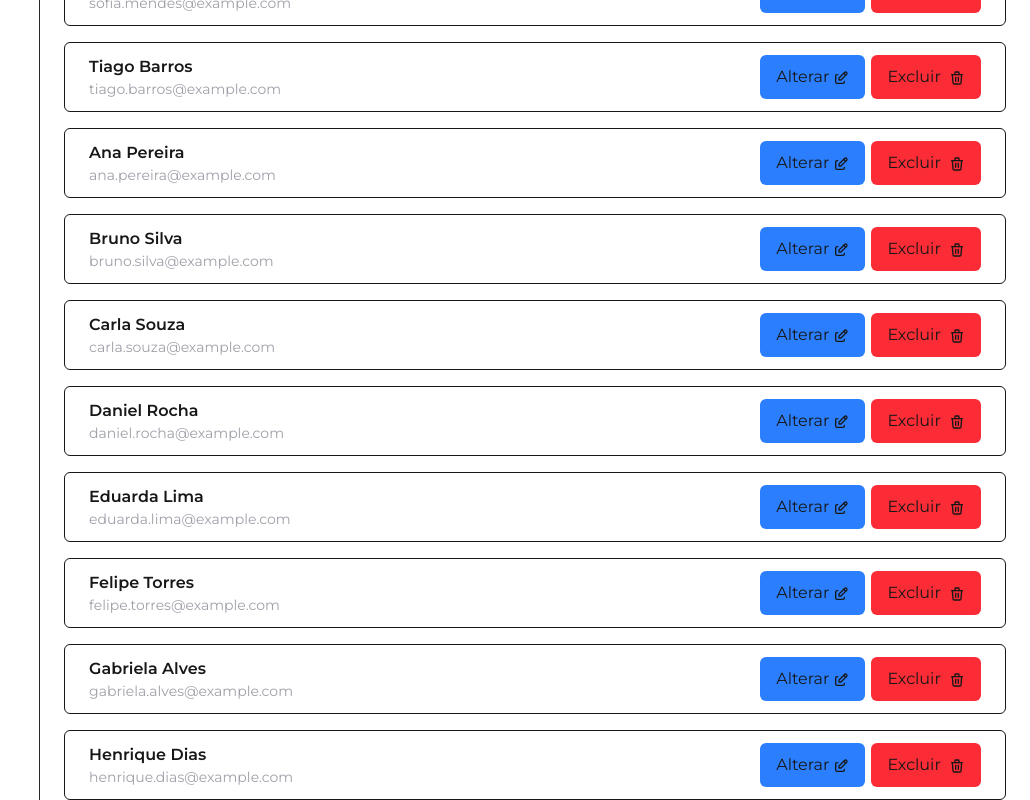
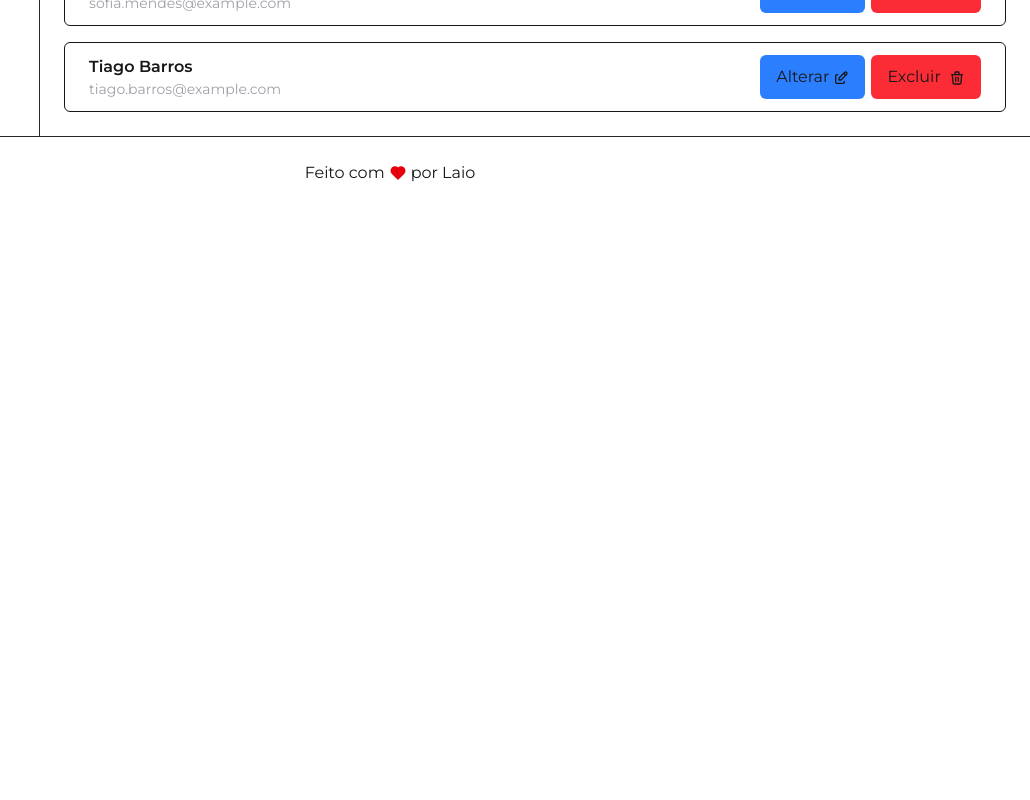
Before and after one commit to LaioGabriel/Estudando-React-e-NEXT, a Next.js app: page /crud in a window 1280 px wide. Shown: the part 1760-2560 px from the top of the page, without its empty margins (250-1280 px from the left). After the commit the page ends 1969 px from the top, so only its background shows below. Built offline with nearby package versions, Linux system fonts and the light colour scheme.

Commit message:
Refatora CadastroUsuario e ListaUsuarios: corrige a lógica de remoção de usuários e ajusta a passagem de props

```diff
--- a/app/crud/CadastroUsuario.tsx
+++ b/app/crud/CadastroUsuario.tsx
@@ -5,10 +5,13 @@ import Usuario from "@/.data/.model/usuario";
 import ListaUsuarios from "./ListaUsuarios";
 
 export default function CadastroUsuario() {
+
   const [usuario, setUsuarios] = useState<Usuario[]>(usuarios);
-  function removerUsuario(usuario: Usuario) {
-    const novosUsuarios = usuarios.filter(u => u.id !== usuario.id);
+
+  function removerUsuario(user: Usuario) {
+    const novosUsuarios = usuario.filter(u => u.id !== user.id);
     setUsuarios(novosUsuarios);
+
   }
   return (
     <div>
--- a/app/crud/ListaUsuarios.tsx
+++ b/app/crud/ListaUsuarios.tsx
@@ -1,6 +1,5 @@
 'use client'
 import Usuario from "@/.data/.model/usuario";
-import usuarios from './../../.data/.constants/usuarios';
 import { IconEdit, IconTrash } from "@tabler/icons-react";
 
 export interface ListaUsuariosProps {
@@ -8,15 +7,15 @@ export interface ListaUsuariosProps {
   removerUsuario: (usuario: Usuario) => void;
 }
 export default function ListaUsuarios(props: ListaUsuariosProps) {
-    function renderizarUsuario(usuarios: Usuario){
+    function renderizarUsuario(usuario: Usuario){
         return(
             <div className="flex items-center px-6 py-3 rounded-md border justify-between">
                 <div className="flex flex-col">
                <span className="font-semibold">
-                {usuarios.nome}
+                {usuario.nome}
                 </span>
                 <span className="text-sm text-zinc-400">
-                {usuarios.email}
+                {usuario.email}
                 </span>
                 </div>
 
@@ -24,7 +23,7 @@ export default function ListaUsuarios(props: ListaUsuariosProps) {
                     <button className="bg-blue-500 hover:bg-blue-800 px-4 py-2.5 rounded-md cursor-pointer">Alterar
                         <IconEdit size={16} className="inline-block ml-1"/>
                     </button>
-                    <button className="bg-red-500 hover:bg-red-800 px-4 py-2.5 rounded-md cursor-pointer" onClick={() => props.removerUsuario(usuarios)}>Excluir <IconTrash size={16} className="inline-block ml-1"/></button>
+                    <button className="bg-red-500 hover:bg-red-800 px-4 py-2.5 rounded-md cursor-pointer" onClick={() => props.removerUsuario(usuario)}>Excluir <IconTrash size={16} className="inline-block ml-1"/></button>
                 </section>
             </div>
         )
@@ -34,7 +33,7 @@ export default function ListaUsuarios(props: ListaUsuariosProps) {
         {props.usuarios.map(usuario =>{
 
             return(
-                <li key={usuario.id} className=" ">{renderizarUsuario(usuario)}</li>
+                <li key={usuario.id} >{renderizarUsuario(usuario)}</li>
 
             )
         })}
--- a/app/crud/page.tsx
+++ b/app/crud/page.tsx
@@ -1,7 +1,7 @@
+'use client'
 import Titulo from "@/components/template/Titulo";
 import CadastroUsuario from "./CadastroUsuario";
-import ListaUsuarios from "./ListaUsuarios";
-import usuarios from "@/.data/.constants/usuarios";
+
 
 export default function Cadastro(){
     return(
@@ -9,7 +9,6 @@ export default function Cadastro(){
     <div>
         <Titulo titulo="Cadastro de Clientes" subtitulo="Incluir, alterar e excluir clientes" />
         <CadastroUsuario />
-        <ListaUsuarios usuarios={usuarios} />
             </div>
     )
 
```
